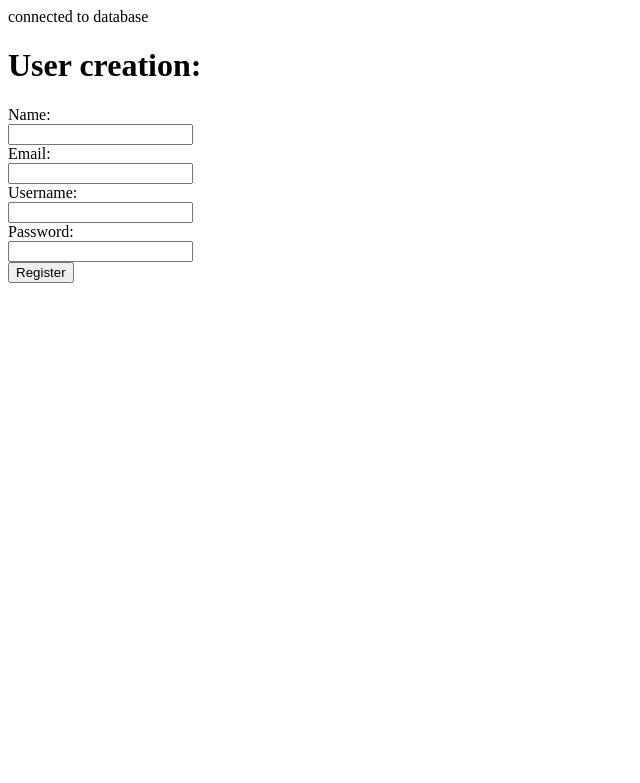
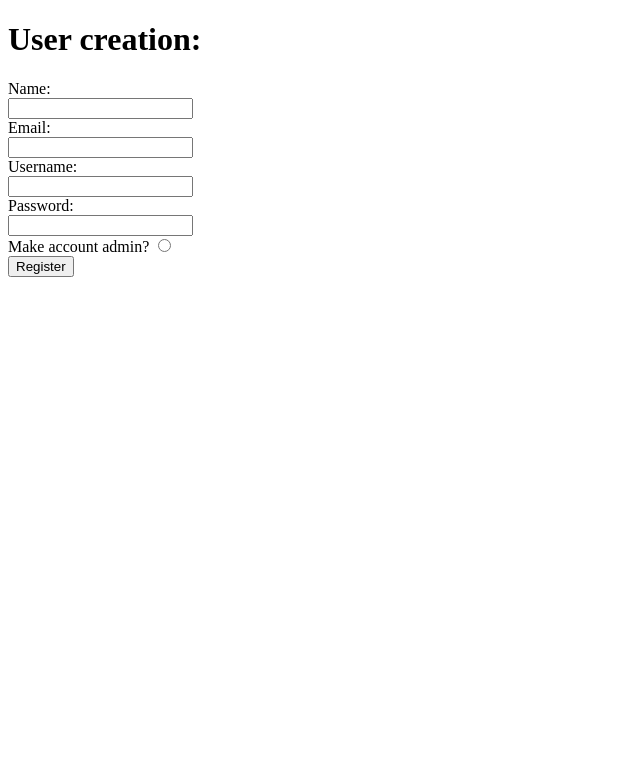
Before and after one commit to bananalden/schoolproject, a PHP site: page /registration.php in a window 1280 px wide. Shown: the top 783 px of the page, without its empty margins (0-640 px from the left). Run offline with PHP 8.4, Linux system fonts and the light colour scheme.

Commit message:
designed arbitrary registration system

```diff
--- a/database.php
+++ b/database.php
@@ -13,7 +13,6 @@ $conn = mysqli_connect($db_server,
                         $db_user,
                         $db_pass,
                         $db_name);
-echo "connected to database";
 
 }
 
--- a/registration.php
+++ b/registration.php
@@ -22,6 +22,8 @@ use function PHPSTORM_META\map;
     <input type="text" name="usn"><br>
     <label>Password:</label><br>
     <input type="password" name="pass"><br>
+    <label>Make account admin?</label>
+    <input type="radio" name="isAdmin"><br>
     <input type="submit" name="submit" value="Register">
 
     </form>
@@ -45,9 +47,8 @@ if($_SERVER["REQUEST_METHOD"] == "POST"){
     else {
         $sql = "INSERT INTO user_data (name, email, username, password) VALUES ('$name','$email','$username','$password') ";
         try{
-
+            mysqli_query($conn, $sql);
             echo "Succesfully registered!";
-            mysqli_query($conn, $sql);
         }
 
 
```
